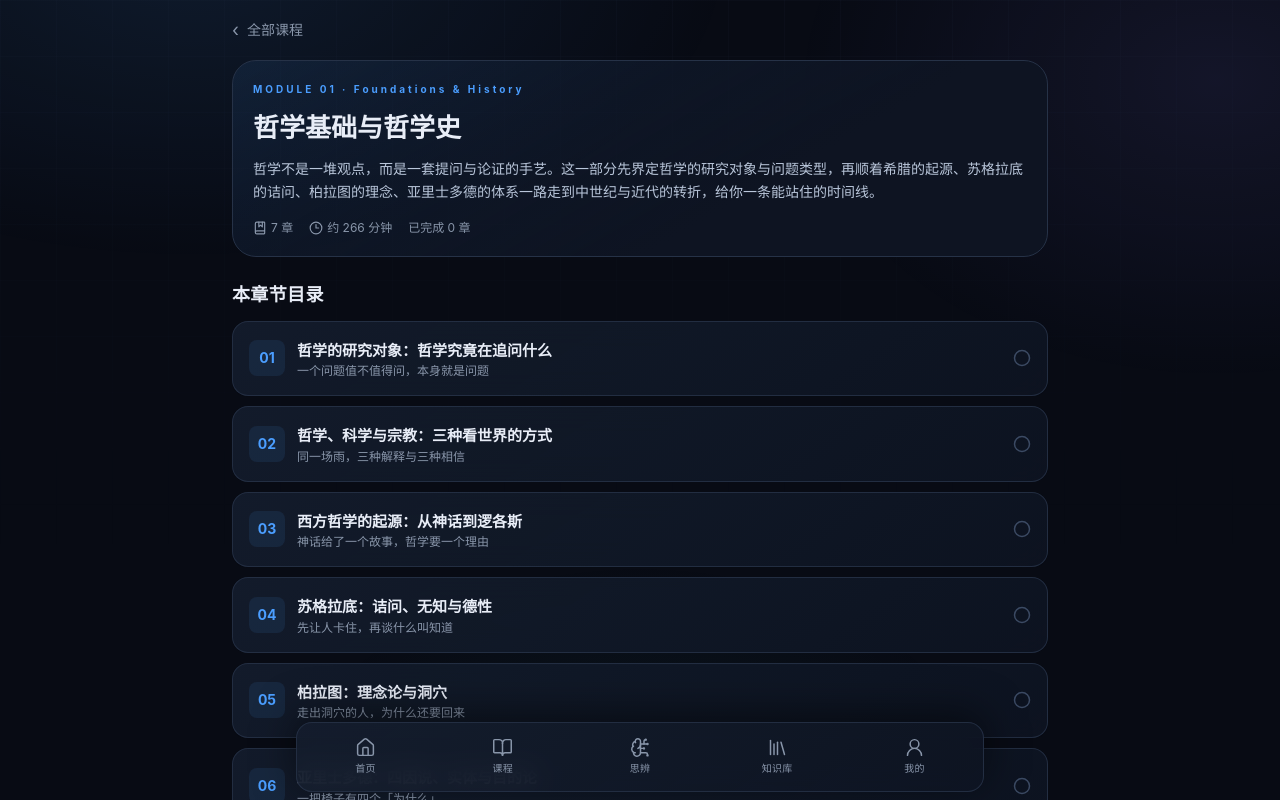
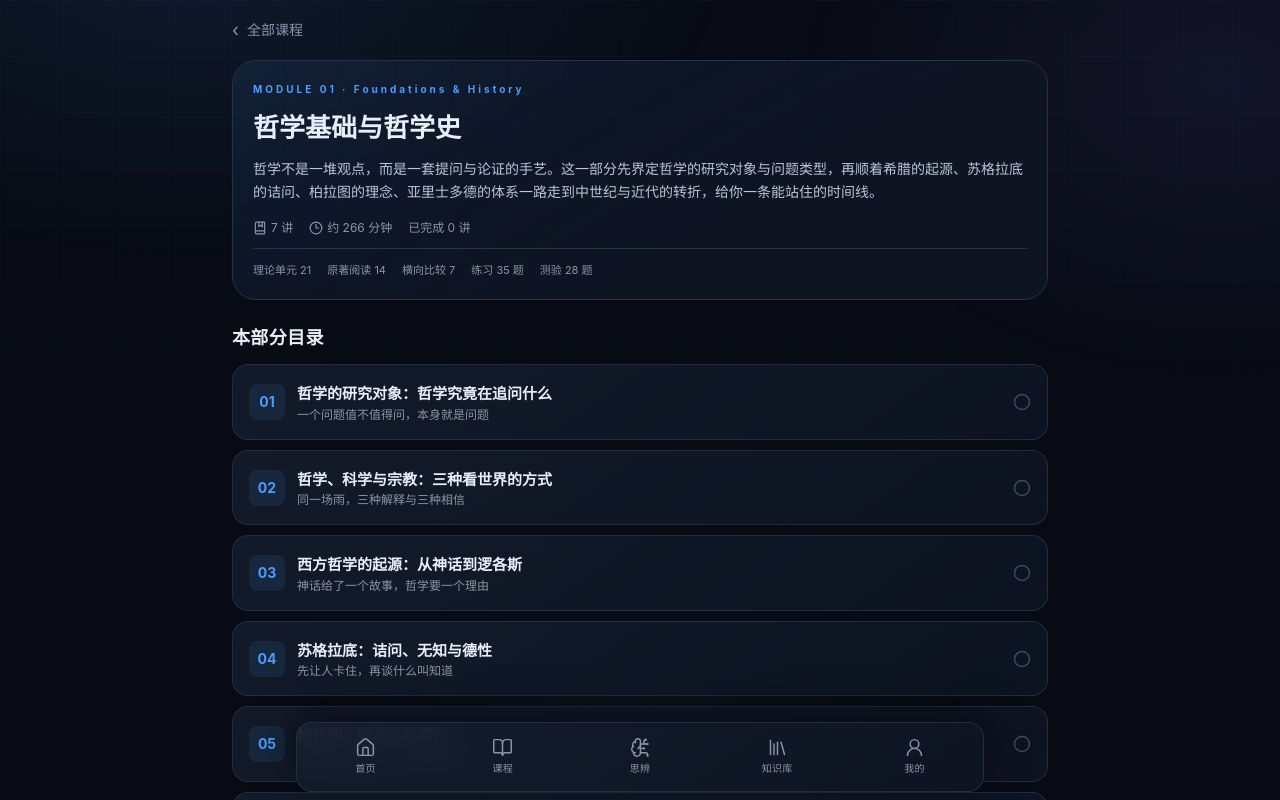
Before and after one commit to x13502239474-oss/philosophy-academy, a React (Vite) app: page /#/course/m1 in a window 1280 px wide. Shown: the top 800 px of the page. Built offline with nearby package versions, Linux system fonts and the light colour scheme.

Commit message:
Sync src/pages/CourseDetail.tsx

```diff
--- a/src/pages/CourseDetail.tsx
+++ b/src/pages/CourseDetail.tsx
@@ -30,14 +30,21 @@ export default function CourseDetail() {
         <h1 className="mt-2 font-display text-[26px] font-bold">{m.title}</h1>
         <p className="mt-2 text-sm leading-relaxed" style={{ color: '#B9C6DA' }}>{m.description}</p>
         <div className="mt-4 flex items-center gap-4 text-xs muted">
-          <span className="flex items-center gap-1"><BookMarked size={14} /> {mlessons.length} 章</span>
+          <span className="flex items-center gap-1"><BookMarked size={14} /> {mlessons.length} 讲</span>
           <span className="flex items-center gap-1"><Clock3 size={14} /> 约 {mlessons.reduce((s, l) => s + l.duration, 0)} 分钟</span>
-          <span>已完成 {done} 章</span>
+          <span>已完成 {done} 讲</span>
+        </div>
+        <div className="mt-3 flex flex-wrap gap-x-4 gap-y-1 border-t border-[#263247] pt-3 text-[11px] muted">
+          <span>理论单元 {mlessons.reduce((s, l) => s + (l.theories?.length ?? 0), 0)}</span>
+          <span>原著阅读 {mlessons.reduce((s, l) => s + (l.readings?.length ?? 0), 0)}</span>
+          <span>横向比较 {mlessons.reduce((s, l) => s + (l.comparisons?.length ?? 0), 0)}</span>
+          <span>练习 {mlessons.reduce((s, l) => s + (l.exercises?.length ?? 0), 0)} 题</span>
+          <span>测验 {mlessons.reduce((s, l) => s + (l.quiz?.length ?? 0), 0)} 题</span>
         </div>
       </div>
 
       <section className="mb-6">
-        <h2 className="section-title mb-3">本章节目录</h2>
+        <h2 className="section-title mb-3">本部分目录</h2>
         <div className="space-y-2.5">
           {mlessons.length === 0 && (
             <div className="rounded-2xl glass p-5 text-sm muted">
```
